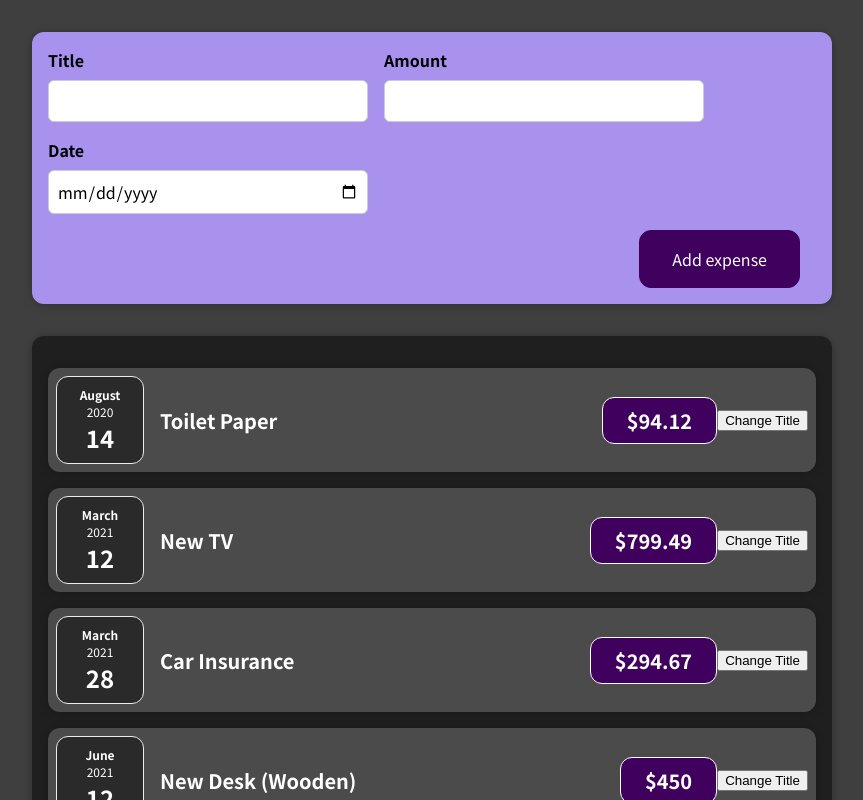
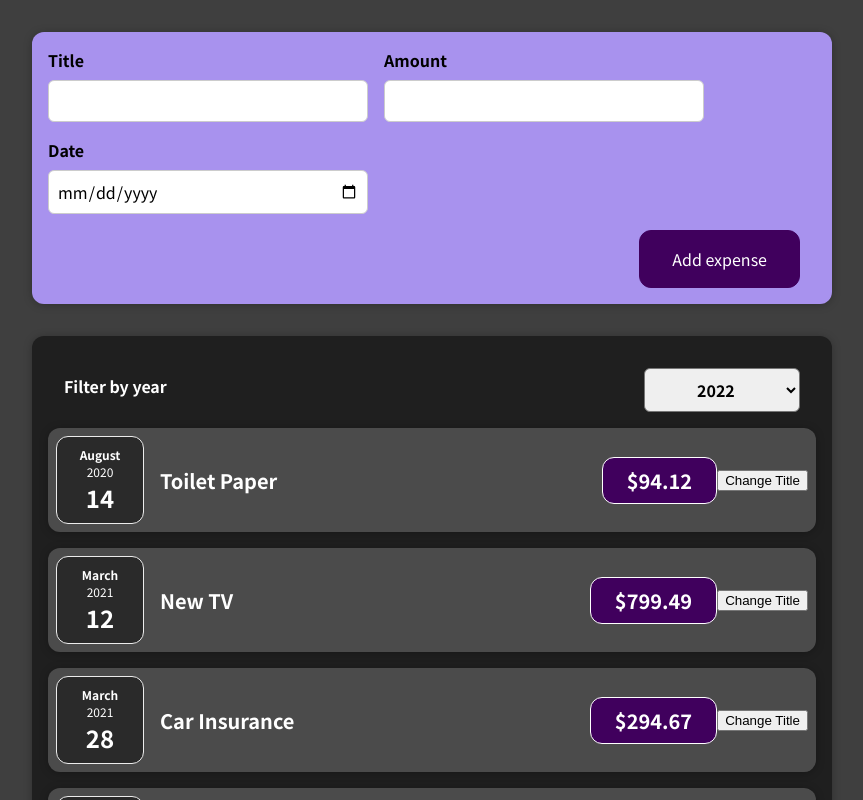
Before and after one commit to ZeljkoDe/react-the-complete-guide, a React (Create React App) app in the folder 01-starting-setup/: page / in a window 1280 px wide. Shown: the top 800 px of the page, without its empty margins (208-1071 px from the left). Built offline with nearby package versions, Linux system fonts and the light colour scheme.

Commit message:
Assignment 2: Time to Practice: Working with Events & State - my solution

```diff
--- a/01-starting-setup/src/components/Expenses/Expenses.js
+++ b/01-starting-setup/src/components/Expenses/Expenses.js
@@ -1,11 +1,22 @@
+import { useState } from "react";
 import Card from "../UI/Card";
 import ExpenseItem from "./ExpenseItem";
 import './Expenses.css';
+import ExpensesFilter from "./ExpensesFilter";
 
 
 const Expenses = ({ expenses }) => {
+    const [selectedFilter, setSelectedFilter] = useState('')
+
+    const filterHandler = (selected) => {
+        setSelectedFilter(selected);
+    }
+
+    console.log(selectedFilter);
+
     return (
         <Card className="expenses">
+            <ExpensesFilter onFilterSelection={filterHandler} />
             {
                 expenses.map(item => (
                     <ExpenseItem
--- /dev/null
+++ b/01-starting-setup/src/components/Expenses/ExpensesFilter.css
@@ -0,0 +1,24 @@
+.expenses-filter {
+  color: white;
+  padding: 0 1rem;
+}
+
+.expenses-filter__control {
+  display: flex;
+  width: 100%;
+  align-items: center;
+  justify-content: space-between;
+  margin: 1rem 0;
+}
+
+.expenses-filter label {
+  font-weight: bold;
+  margin-bottom: 0.5rem;
+}
+
+.expenses-filter select {
+  font: inherit;
+  padding: 0.5rem 3rem;
+  font-weight: bold;
+  border-radius: 6px;
+}
--- /dev/null
+++ b/01-starting-setup/src/components/Expenses/ExpensesFilter.js
@@ -0,0 +1,23 @@
+import './ExpensesFilter.css';
+
+const ExpensesFilter = ({ onFilterSelection }) => {
+    const selectionHandler = (e) => {
+        onFilterSelection(e.target.value);
+    };
+
+    return (
+        <div className='expenses-filter'>
+            <div className='expenses-filter__control'>
+                <label>Filter by year</label>
+                <select onChange={selectionHandler}>
+                    <option value='2022'>2022</option>
+                    <option value='2021'>2021</option>
+                    <option value='2020'>2020</option>
+                    <option value='2019'>2019</option>
+                </select>
+            </div>
+        </div>
+    );
+};
+
+export default ExpensesFilter;
--- a/01-starting-setup/src/components/NewExpense/NewExpense.js
+++ b/01-starting-setup/src/components/NewExpense/NewExpense.js
@@ -7,6 +7,7 @@
             ...enterdExpenseData,
             id: Math.random().toString()
         };
+
         onAddExpense(expenseData)
     };
 
```
Also changed, not shown: 1 other file (tests, documents, lock files or other folders).
